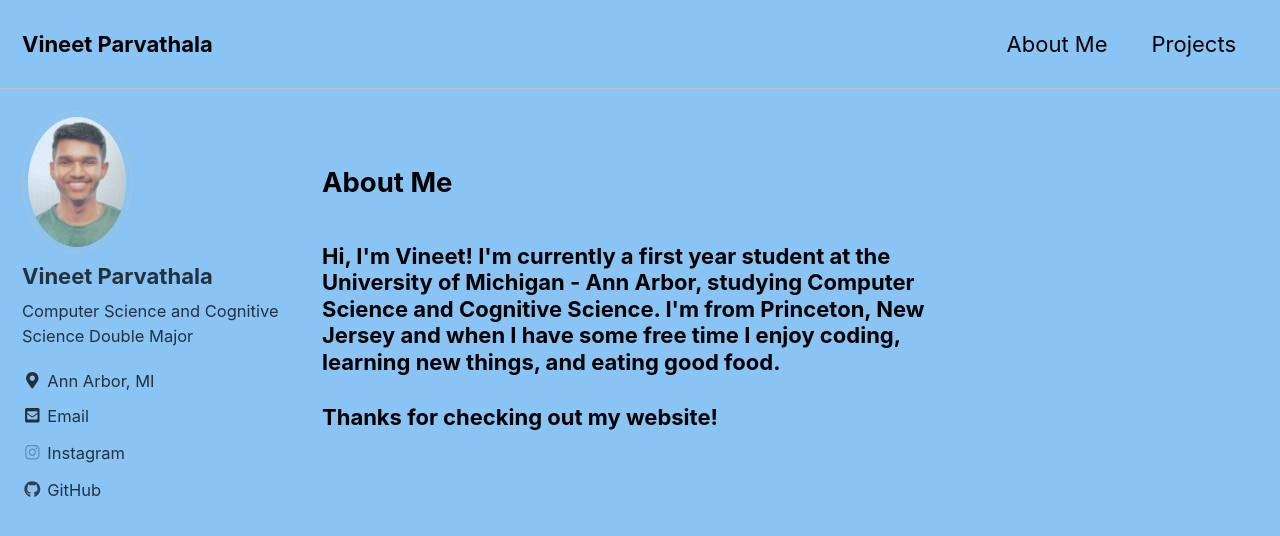
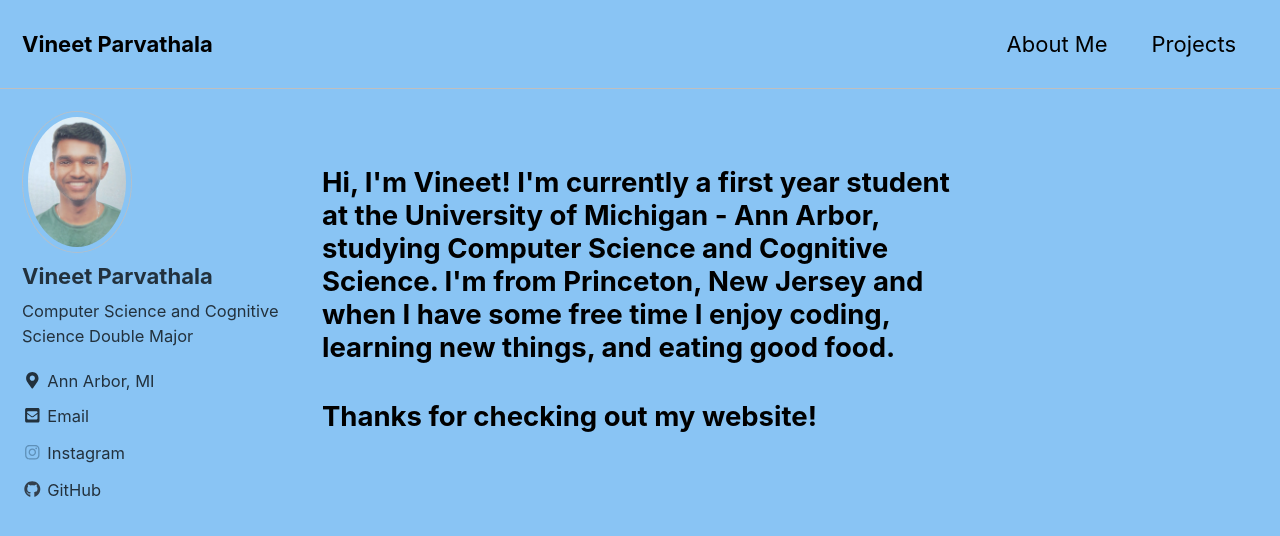
Before and after one commit to vparv/vparv.github.io, a Jekyll site: the page built from index.html, in a window 1280 px wide and 900 px high. Shown: the top 536 px of the window. Built offline with Jekyll 4.4.1, drawn with Linux system fonts in a browser that asks for light colours; cached includes are drawn as plain includes; nearby versions of some CDN libraries; the list of posts is cut into pages by our own code.

Commit message:
updated homepage

```diff
--- a/_layouts/home.html
+++ b/_layouts/home.html
@@ -4,12 +4,11 @@ layout: archive
 
 {{ content }}
 
-<h2> About Me </h2>
   <div>
-    <h3>
+    <h2>
       <p>  Hi, I'm Vineet! I'm currently a first year student at the University of Michigan - Ann Arbor, studying Computer Science and Cognitive Science. I'm from Princeton, New Jersey and when I have some free time I enjoy coding, learning new things, and eating good food.</p>
       <p>  Thanks for checking out my website!</p>
-    </h3>
+    </h2>
   </div>
 {% for post in paginator.posts %}
   {% include archive-single.html %}
```
